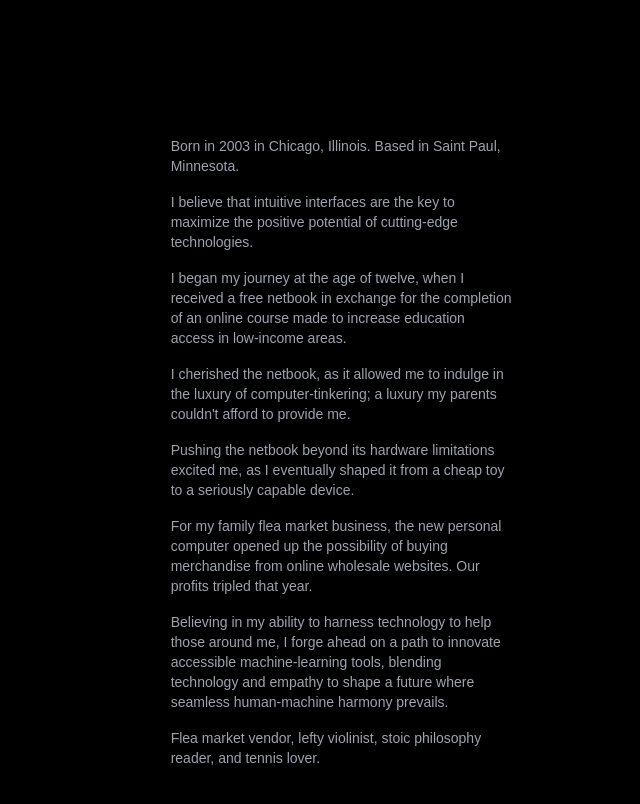
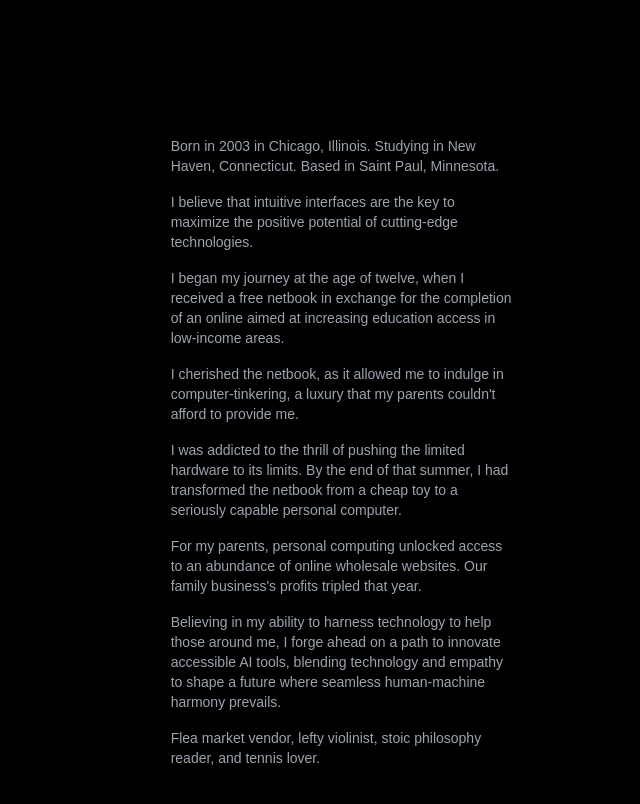
Before and after one commit to ericwang07/my_portfolio, a React (Create React App) app: page / in a window 1280 px wide. Shown: the part 760-1564 px from the top of the page, without its empty margins (640-1280 px from the left). Built offline with nearby package versions, Linux system fonts and the light colour scheme; the HTML template or start-up script is replaced by a standard one.

Commit message:
edited about

```diff
--- a/src/components/About.jsx
+++ b/src/components/About.jsx
@@ -9,25 +9,25 @@ const About = () => {
             <div className='pb-10'>
             </div>
             <div className='font-2xl text-sm pb-4 w-1/3 ml-auto mr-0 text-gray-400 flex'>
-              Born in 2003 in Chicago, Illinois. Based in Saint Paul, Minnesota.
+              Born in 2003 in Chicago, Illinois. Studying in New Haven, Connecticut. Based in Saint Paul, Minnesota.
             </div>
             <div className='font-2xl text-sm pb-4 w-1/3 ml-auto mr-0 text-gray-400 flex'>
               I believe that intuitive interfaces are the key to maximize the positive potential of cutting-edge technologies.
             </div>
             <div className='font-2xl text-sm pb-4 w-1/3 ml-auto mr-0 text-gray-400 flex'>
-              I began my journey at the age of twelve, when I received a free netbook in exchange for the completion of an online course made to increase education access in low-income areas.
+              I began my journey at the age of twelve, when I received a free netbook in exchange for the completion of an online aimed at increasing education access in low-income areas.
             </div>
             <div className='font-2xl text-sm pb-4 w-1/3 ml-auto mr-0 text-gray-400 flex'>
-              I cherished the netbook, as it allowed me to indulge in the luxury of computer-tinkering; a luxury my parents couldn't afford to provide me.
+              I cherished the netbook, as it allowed me to indulge in computer-tinkering, a luxury that my parents couldn't afford to provide me.
             </div>
             <div className='font-2xl text-sm pb-4 w-1/3 ml-auto mr-0 text-gray-400 flex'>
-              Pushing the netbook beyond its hardware limitations excited me, as I eventually shaped it from a cheap toy to a seriously capable device.
+              I was addicted to the thrill of pushing the limited hardware to its limits. By the end of that summer, I had transformed the netbook from a cheap toy to a seriously capable personal computer.
             </div>
             <div className='font-2xl text-sm pb-4 w-1/3 ml-auto mr-0 text-gray-400 flex'>
-              For my family flea market business, the new personal computer opened up the possibility of buying merchandise from online wholesale websites. Our profits tripled that year.
+              For my parents, personal computing unlocked access to an abundance of online wholesale websites. Our family business's profits tripled that year.
             </div>
             <div className='font-2xl text-sm pb-4 w-1/3 ml-auto mr-0 text-gray-400 flex'>
-              Believing in my ability to harness technology to help those around me, I forge ahead on a path to innovate accessible machine-learning tools, blending technology and empathy to shape a future where seamless human-machine harmony prevails.
+              Believing in my ability to harness technology to help those around me, I forge ahead on a path to innovate accessible AI tools, blending technology and empathy to shape a future where seamless human-machine harmony prevails.
             </div>
             <div className='font-2xl text-sm pb-4 w-1/3 ml-auto mr-0 text-gray-400 flex'>
               Flea market vendor, lefty violinist, stoic philosophy reader, and tennis lover.
--- a/src/components/Portfolio.jsx
+++ b/src/components/Portfolio.jsx
@@ -42,9 +42,9 @@ const Portfolio = () => {
       videoId: "C0q-blGo7eE"
     },
     {
-      id: 6,
+      id: 4,
       title: "GEOGRAPHY GENIUS",
-      description: "A motion-controlled geography quiz game. Teaches basic geography knowledge and promotes movement amongst college students as a convenient pastime when walking between classes. Demonstrates the parsing of input data gathered by a Kinect sensor. Features two different game modes.",
+      description: "A motion-controlled geography quiz game with two game modes. Promotes geography knowledge and incentivizes movement amongst college students as a convenient pastime when walking between classes. Demonstrates the parsing of input data gathered by the Kinect sensor for game control.",
       src: geoImage,
       url: 'https://github.com/coderepic/HCI-Project-Group-31',
       videoId: "X9ToIbh4Czo"
@@ -59,7 +59,7 @@ const Portfolio = () => {
       videoId: "ULxMMxSt4nE"
     },
     {
-      id: 4,
+      id: 6,
       title: "YUAG SLIDESHOW",
       description: "A randomized slideshow featuring the Yale University Art Gallery's (YUAG) collection of artwork. Uses asynchronous function calls via AJAX for constantly-updating time. Play/pause and next/previous functionality are supported.",
       src: slideshowImage,
```
